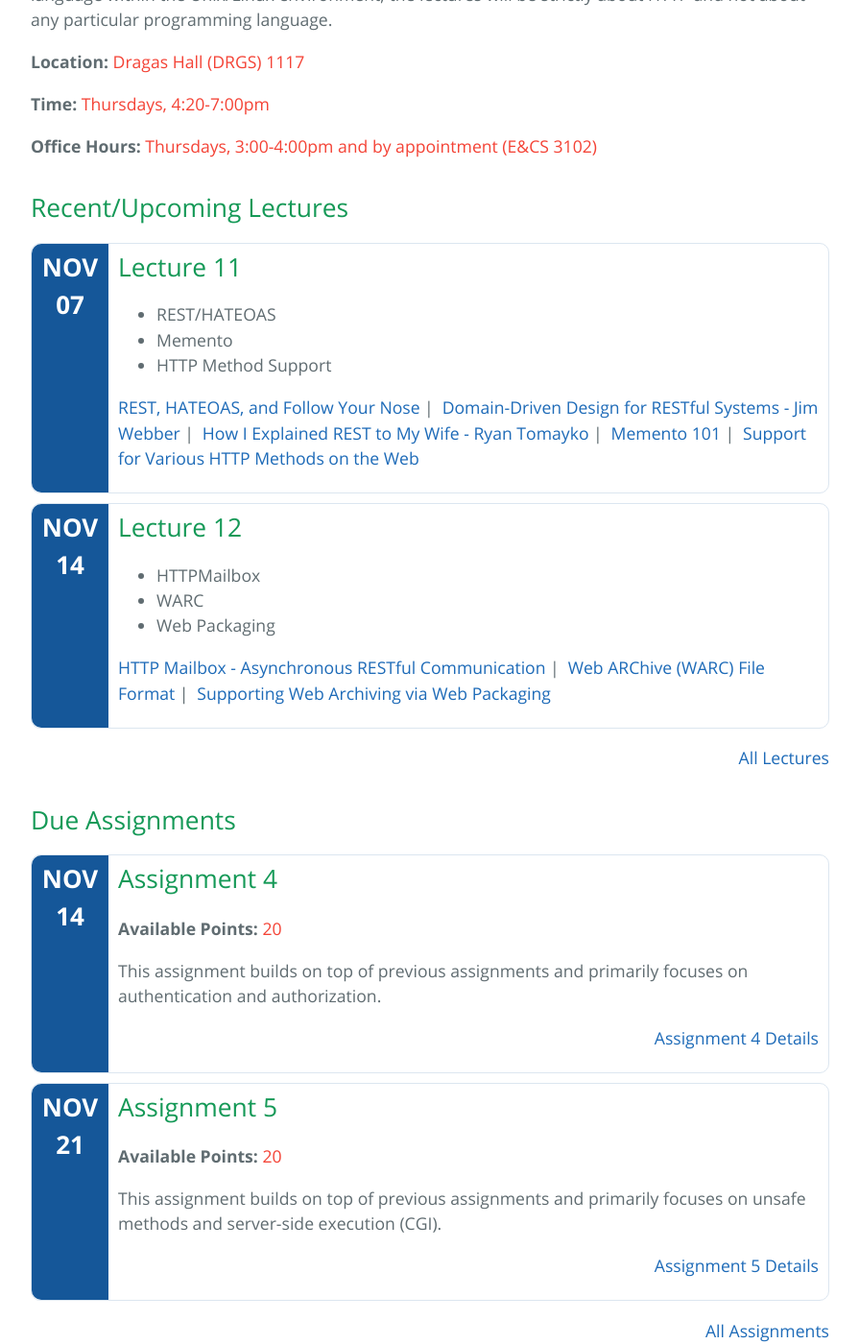
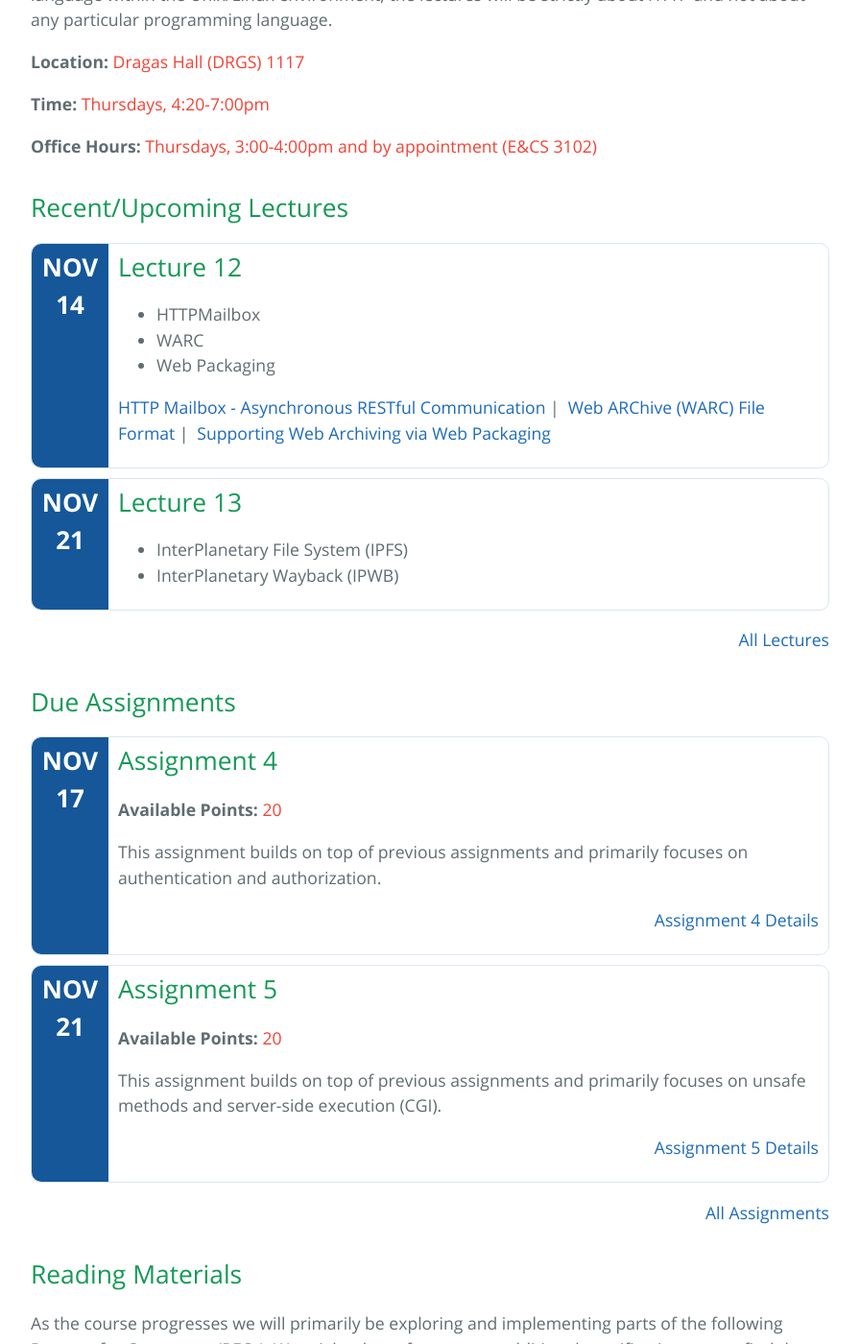
Before and after one commit to cs531-f19/cs531-f19.github.io, a Jekyll site: the page built from index.md, in a window 1280 px wide and 1400 px high, scrolled down 662 px. Shown: the whole window at 96% size, without its empty margins (192-1087 px from the left). Built offline with Jekyll 4.4.1, drawn with Linux system fonts in a browser that asks for light colours; the repository's description, which GitHub fills in, is left out.

Commit message:
Feature Lecture 12 and extend Assignment 4 deadline

```diff
--- a/_data/assignments.yml
+++ b/_data/assignments.yml
@@ -55,7 +55,7 @@
   points: 20
 - title: Assignment 4
   description: This assignment builds on top of previous assignments and primarily focuses on authentication and authorization.
-  date: 2019-11-14
+  date: 2019-11-17
   points: 20
   featured: true
 - title: Assignment 5
--- a/_data/lectures.yml
+++ b/_data/lectures.yml
@@ -156,7 +156,6 @@
       href: https://tools.ietf.org/html/draft-ietf-quic-http-23
 - title: Lecture 11
   date: 2019-11-07
-  featured: true
   topics:
     - REST/HATEOAS
     - Memento
@@ -188,6 +187,7 @@
       href: https://www.slideshare.net/ibnesayeed/supporting-web-archiving-via-web-packaging
 - title: Lecture 13
   date: 2019-11-21
+  featured: true
   topics:
     - InterPlanetary File System (IPFS)
     - InterPlanetary Wayback (IPWB)
```
